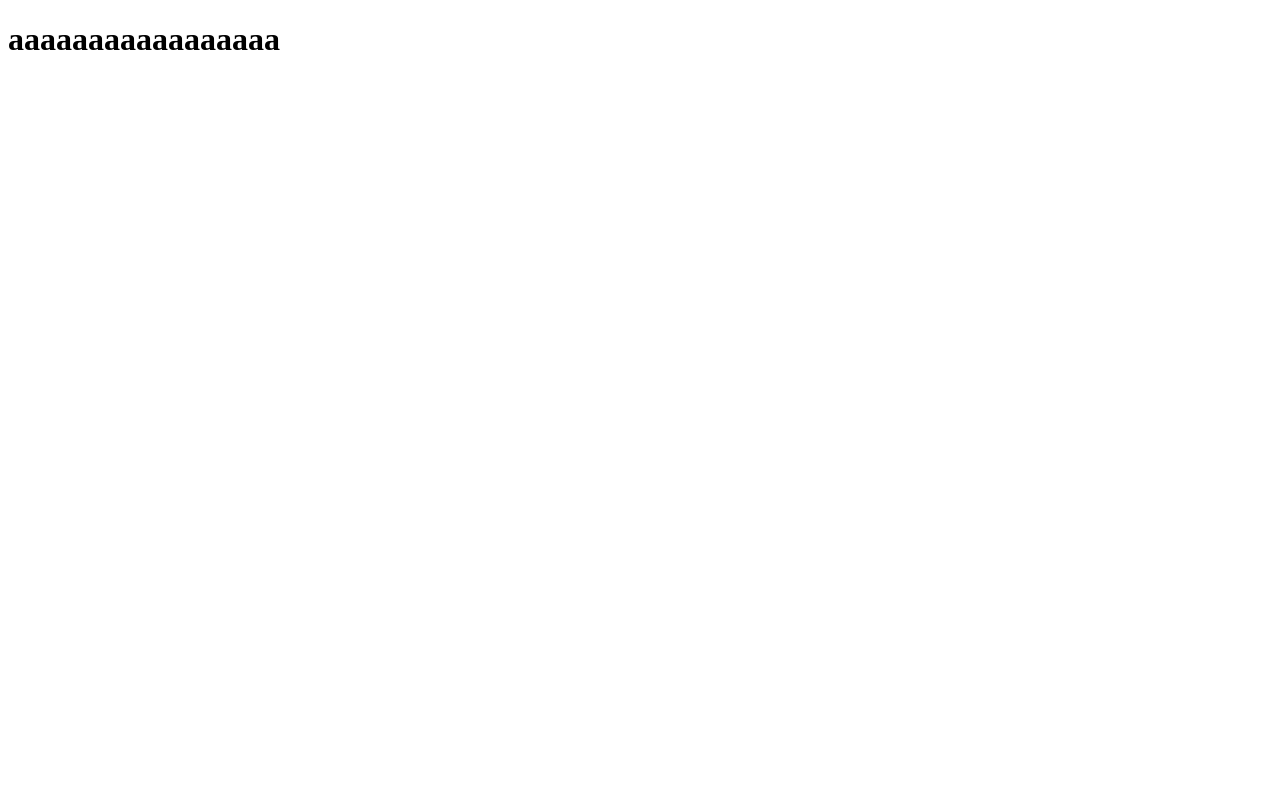
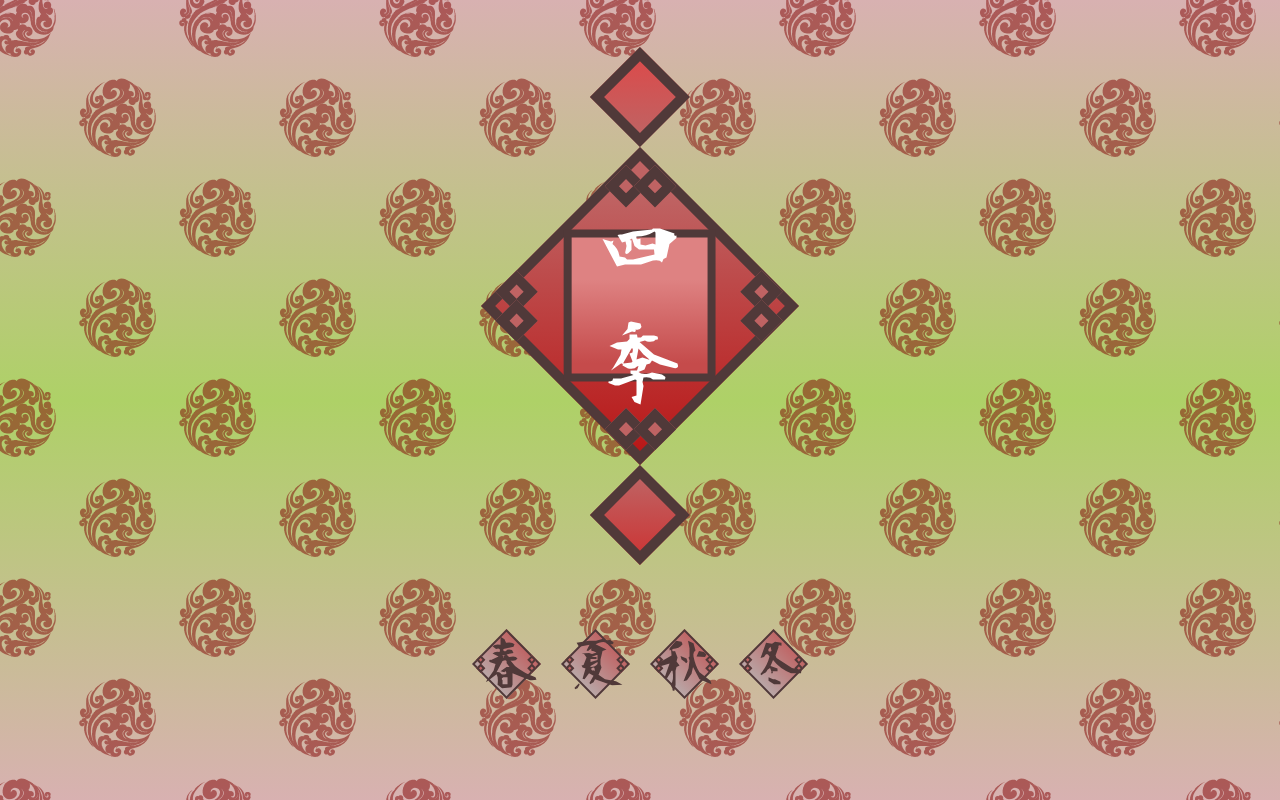
Before and after one commit to uanankoi/seanson, a plain HTML site: page index.html in a window 1280 px wide. Drawn offline with Linux system fonts and the light colour scheme.

Commit message:
home排版

```diff
--- a/index.html
+++ b/index.html
@@ -3,9 +3,138 @@
 <head>
     <meta charset="UTF-8">
     <meta name="viewport" content="width=device-width, initial-scale=1.0">
-    <title>Document</title>
+    <title>season</title>
+    <style>
+        body{
+            margin: 0;
+            padding: 0;
+            position: relative;
+        }
+        .back{
+            width: 100%;
+            height: 100vh;
+            position: absolute;
+            background: linear-gradient(#D8B1B1,#AED167,#D8B1B1);
+            animation: run 5s linear infinite;
+            z-index: -55;
+        }
+        .back2{
+            width: 100%;
+            height: 100vh;
+            position: absolute;
+            background-image: url(./img/twice.svg);
+            animation: run2 60s linear infinite;
+            opacity: 0.5;
+            z-index: -55;
+        }
+
+
+        @media (min-width: 375px){
+        .wrap{
+            width: 100%;
+            height: 100vh;
+        }
+        .main{
+            width: 100%;
+            height: 90%;
+            display: flex;
+            flex-wrap: wrap;
+
+
+        }
+        .main .btn{
+            width: 100%;
+            height: 85%;
+            display: flex;
+            justify-content: center;
+            align-items: center;
+        }
+        .main .draw{
+            width: 100%;
+            height: 15%;
+        }
+        .main .draw ul{
+            margin: 0;
+            padding: 0;
+            width: 100%;
+            height: 100%;
+            list-style: none;
+            display: flex;
+            justify-content: center;
+            align-items: center;
+        }
+        .main .draw ul li{
+            margin: 0 10px;
+        }
+        .btm{
+            width: 100%;
+            height: 10%;
+            /*  */
+            /* display: flex;
+            justify-content: center;
+            overflow: hidden;
+            position: relative; */
+
+            /* align-items: center; */
+            /* background-color: rgb(80, 80, 80); */
+        }
+        .btm img{
+            /* width: 120px;
+            height: 120px;
+            position: absolute;
+            top: 10px; */
+            /*  */
+            display: none;
+
+        }
+
+        }
+
+
+
+
+        @keyframes run {
+            0%{
+                background-position-y: 0;
+            }
+            100%{
+                background-position-y: 100vh;
+            }
+        }
+
+        @keyframes run2{
+            0%{
+                background-position: 0 0;
+            }
+            100%{
+                background-position: -200vh -200vh;
+            }
+        }
+
+    </style>
 </head>
 <body>
-    <h1>aaaaaaaaaaaaaaaaa</h1>
+    <div class="back"></div>
+    <div class="back2"></div>
+
+    <div class="wrap">
+        <article class="main">
+            <div class="btn">
+                    <img src="./img/main.svg" class="sum" alt="">
+            </div>
+            <div class="draw">
+                <ul>
+                    <li><img src="./img/btn-1.svg" alt=""></li>
+                    <li><img src="./img/btn-2.svg" alt=""></li>
+                    <li><img src="./img/btn-3.svg" alt=""></li>
+                    <li><img src="./img/btn-4.svg" alt=""></li>
+                </ul>
+            </div>
+        </article>
+        <footer class="btm"><img src="./img/home.svg" alt=""></footer>
+    </div>
+
+    <script>
+    </script>
 </body>
 </html>
```
Also changed, not shown: img/as.svg (added), img/btn-1.svg (added), img/btn-2.svg (added), img/btn-3.svg (added), img/btn-4.svg (added), img/home.svg (added), img/main.svg (added), img/pngegg.svg (added), img/summernight 2.svg (added), img/summernight.svg (added), img/twice.svg (added).
